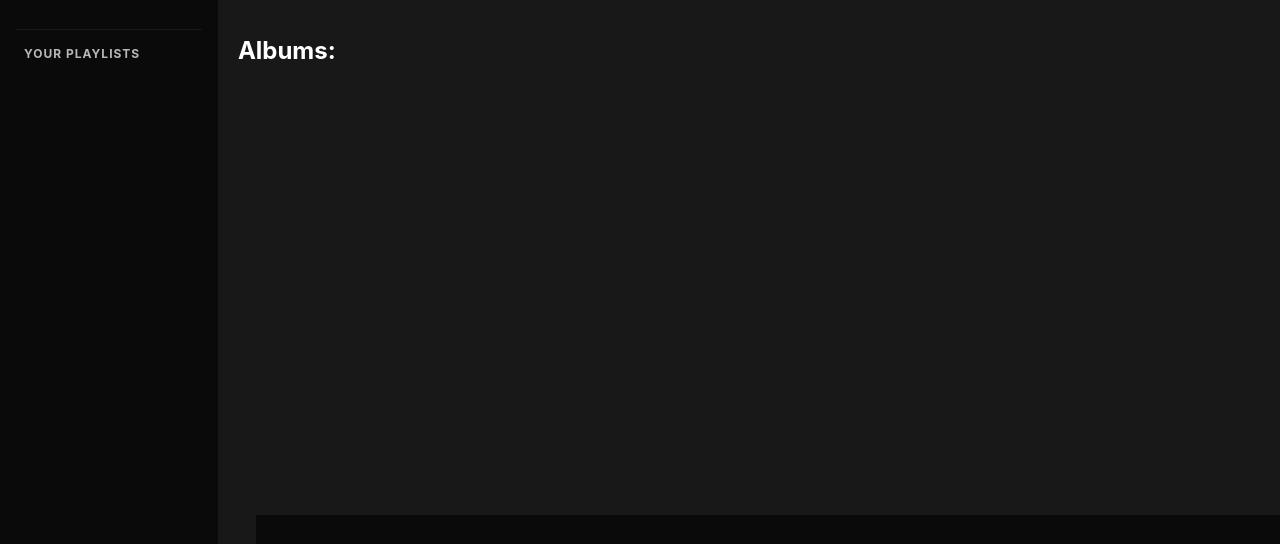
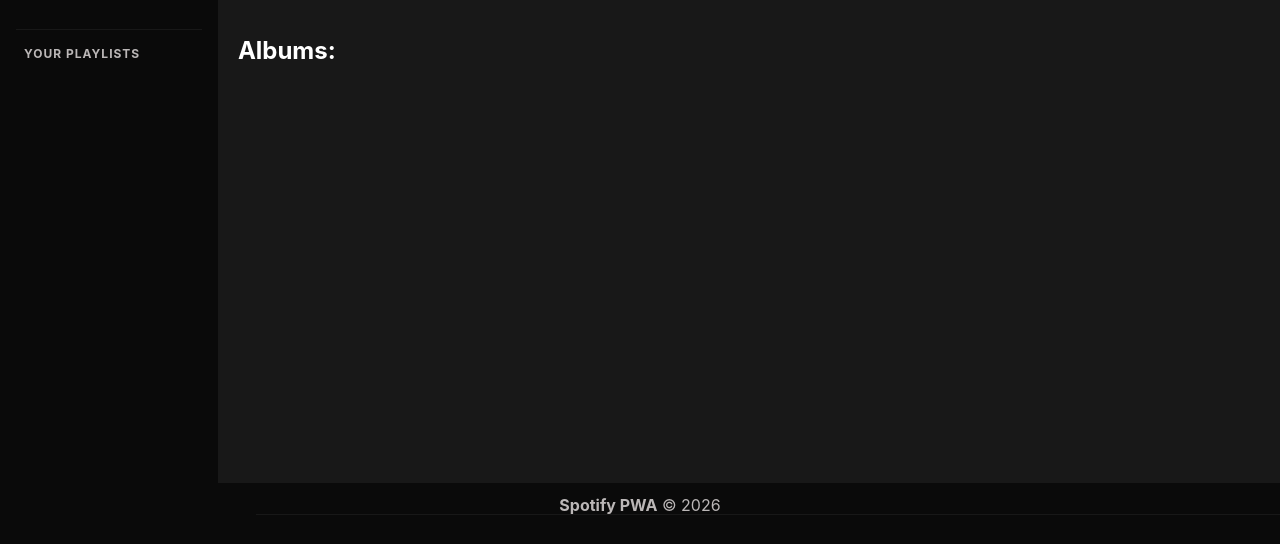
Before and after one commit to kacpi95/Spotify-PWA, a website: page src/index.html in a window 1280 px wide. Shown: the part 253-797 px from the top of the page. Drawn offline with nearby package versions, Linux system fonts and the light colour scheme; files that its build step writes are made by us from their sources; no server answers.

Commit message:
add: footer to html and styles for footer

```diff
--- a/src/index.html
+++ b/src/index.html
@@ -75,7 +75,7 @@
 				</div>
 			</nav>
 		</header>
-		<div class="content">
+		<main class="content">
 			<section id="search" class="page">
 				<div class="search-header">
 					<input type="text" id="searchInput" placeholder="Search..." />
@@ -87,18 +87,22 @@
 				<h2>Top Tracks:</h2>
 				<div id="top-tracks" class="top-tracks"></div>
 			</section>
-			<main class="category-container">
+			<div class="category-container">
 				<h2>Albums:</h2>
 				<div id="category" class="category"></div>
-			</main>
-		</div>
+			</div>
+		</main>
 		<div id="album-popup" class="album-popup">
 			<div class="album-content"></div>
 		</div>
-		<footer class="player"></footer>
+		<div class="player"></div>
 		<div id="description-track" class="description-track">
 			<div class="track-content"></div>
 		</div>
+		<footer class="app-footer">
+			<p><strong>Spotify PWA</strong> © 2026</p>
+			<p>Autor: Kacper Grzywacz</p>
+		</footer>
 		<script src="./js/helpers.js"></script>
 		<script src="./js/script.js"></script>
 	</body>
--- /dev/null
+++ b/src/sass/layout/_footer.scss
@@ -0,0 +1,13 @@
+@use "../abstracts/variables" as *;
+
+.app-footer {
+	position: absolute;
+	bottom: 0;
+	left: 0;
+	width: 100%;
+	padding: $radius-md;
+	text-align: center;
+	font-size: $spacing-md;
+	color: $text-muted;
+	background-color: $bg-color;
+}
```
Also changed, not shown: src/pages/library.html (+7 -3 lines), src/pages/playlist.html (+7 -3 lines), src/sass/styles.scss (+15 -14 lines).
